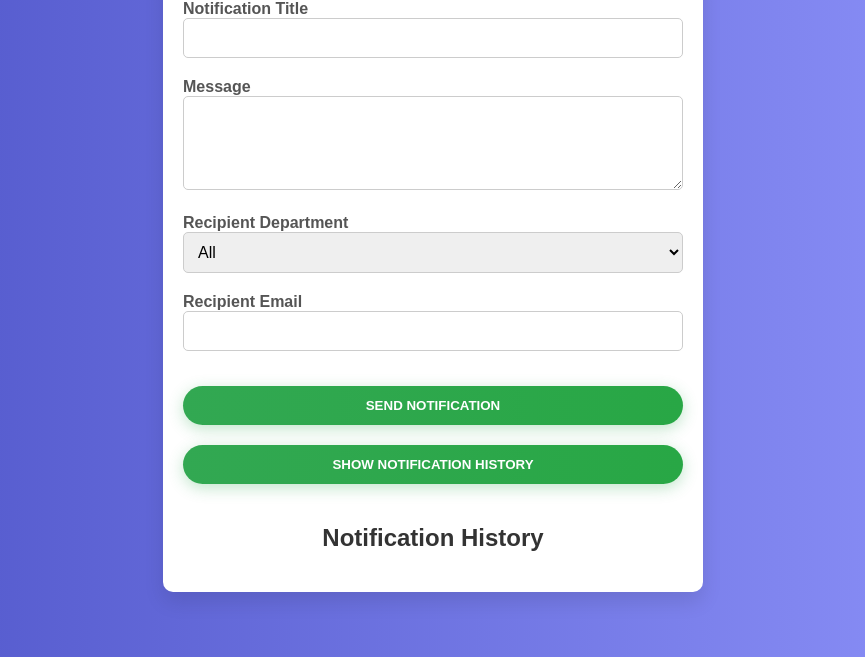
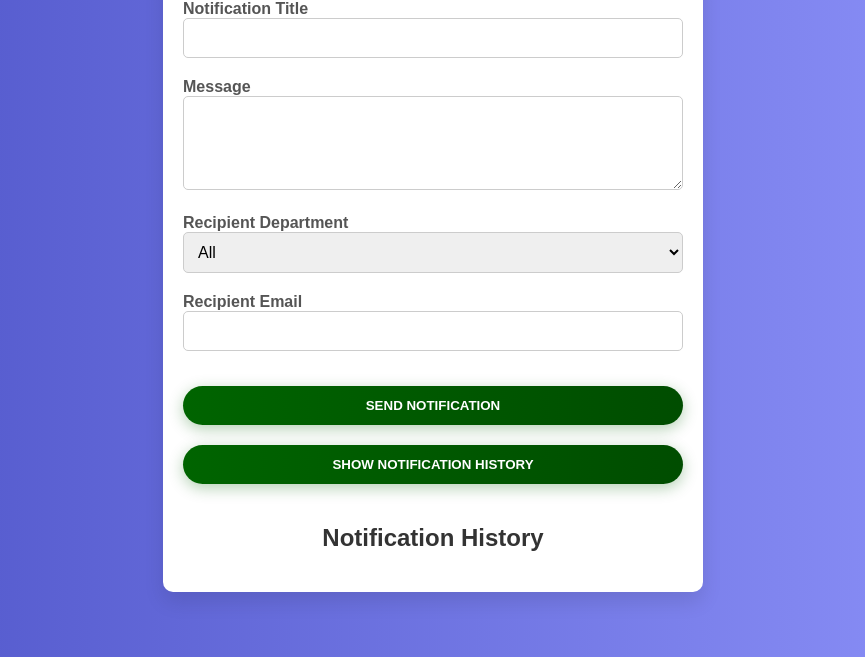
Before and after one commit to RohitKumarGupta10/Employee-Notification-System, a plain HTML site: page public/index.html in a window 1280 px wide. Shown: the part 143-800 px from the top of the page, without its empty margins (207-1072 px from the left). Drawn offline with Linux system fonts and the light colour scheme.

Commit message:
style.css

```diff
--- a/public/style.css
+++ b/public/style.css
@@ -46,10 +46,11 @@ textarea {
     resize: vertical;
 }
 
+/* Updated button styles */
 button {
     display: inline-block;
     padding: 12px 24px;
-    background: linear-gradient(to right, #32a852, #28a745);
+    background: linear-gradient(to right, #006400, #004d00); /* Darker green gradient */
     color: white;
     text-transform: uppercase;
     font-weight: bold;
@@ -57,16 +58,17 @@ button {
     border-radius: 50px;
     cursor: pointer;
     transition: all 0.4s ease;
-    box-shadow: 0 4px 15px rgba(50, 168, 82, 0.3);
+    box-shadow: 0 4px 15px rgba(0, 100, 0, 0.3); /* Updated shadow to match dark green */
     position: relative;
     overflow: hidden;
-    margin-top: 15px; /* Added margin-top */
-    width: 100%; /* Adjust the width */
+    margin-top: 15px;
+    width: 100%;
     text-align: center;
 }
 
-
-
+button:hover {
+    background: linear-gradient(to right, #004d00, #003300); /* Even darker on hover */
+}
 
 .notification-list {
     margin-top: 20px;
@@ -96,7 +98,7 @@ button {
 
 #showHistoryBtn {
     margin-top: 20px;
-    margin-bottom: 20px; /* Added margin-bottom */
+    margin-bottom: 20px;
 }
 
 #notificationHistory {
```
